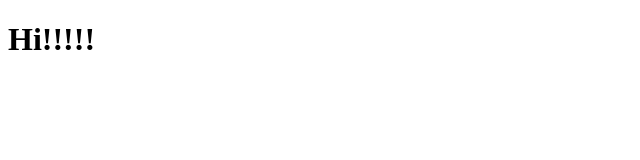
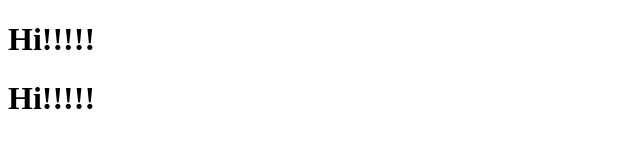
Before and after one commit to misschootemup/testrepo, a plain HTML site: page index.html in a window 1280 px wide. Shown: the whole page, without its empty margins (0-640 px from the left). Drawn offline with Linux system fonts and the light colour scheme.

Commit message:
still testing

```diff
--- a/index.html
+++ b/index.html
@@ -7,5 +7,6 @@
 </head>
 <body>
     <h1>Hi!!!!!</h1>
+    <h1>Hi!!!!!</h1>
 </body>
 </html>
```
